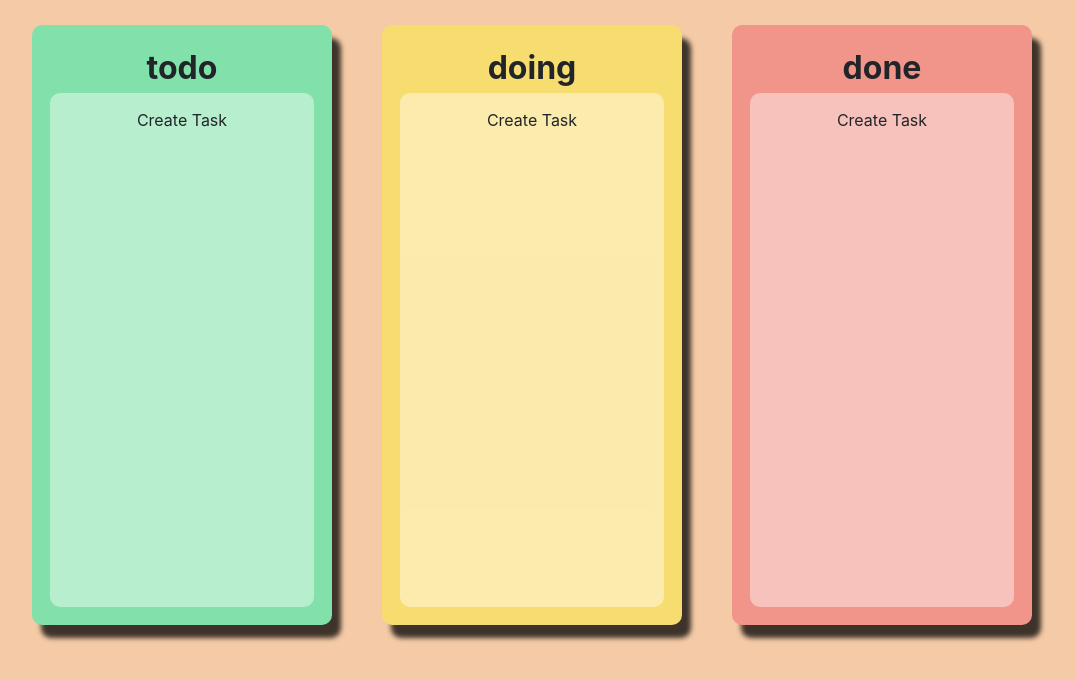
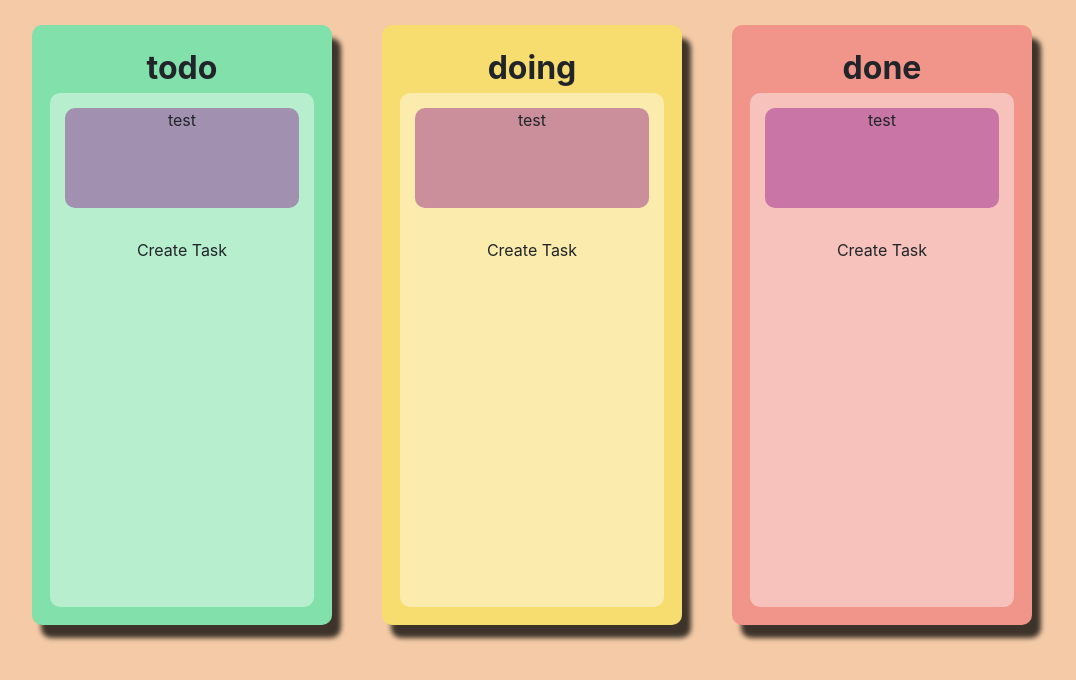
Before and after one commit to Siriwats/kanban-project-bsru, a Vue app: page / in a window 1280 px wide. Shown: the top 680 px of the page, without its empty margins (108-1184 px from the left). Built offline with nearby package versions, Linux system fonts and the light colour scheme.

Commit message:
create drop zone

```diff
--- a/src/App.vue
+++ b/src/App.vue
@@ -1,6 +1,6 @@
 <template>
   <div id="app">
-    <Kanban :data="data"/>
+    <Kanban :data="data" :create_task_submit="create_task_submit"/>
   </div>
 </template>
 
@@ -18,21 +18,35 @@ export default {
         {
           name: "todo",
           color: "#82E0AA",
-          tasks:[]
+          tasks:[{
+            task_name: "test"
+          },
+          ],
         },
         {
           name: "doing",
           color: "#F7DC6F",
-          tasks:[]
+          tasks:[{
+            task_name: "test"
+          },
+          ],
         },
         {
           name: "done",
           color: "#F1948A",
-          tasks:[]
+          tasks:[{
+            task_name: "test"
+          },
+          ],
         },
       ],
     };
   },
+  methods:{
+    create_task_submit(column_index,item){
+      this.data[column_index].tasks.push(item)
+    }
+  }
 };
 </script>
 
--- a/src/components/Kanban.vue
+++ b/src/components/Kanban.vue
@@ -7,16 +7,33 @@
       :key="index"
     >
       <div class="column-header">
-            {{column.name}}
+        {{ column.name }}
       </div>
       <div class="column-body">
+        <div v-for="(task, task_index) in column.tasks" :key="task_index">
+          <div
+            class="task"
+            :draggable="true"
+            @dragstart="start_move(task_index, index)"
+          >
+            {{ task.task_name }}
+          </div>
+          <div
+            class="drop_zone"
+            @dragenter.prevent="drop_zone_enter"
+            @dragleave.prevent="drop_zone_leave"
+            @dragover.prevent
+          ></div>
+        </div>
         <div class="create-task" @click="create_task(index)">Create Task</div>
       </div>
-
-
     </div>
     <b-modal ref="create-task-modal" title="Create Task">
-    <p class="my-4">Hello from modal!</p>
+      <input
+        class="input-task-name"
+        v-model="task_name"
+        @keyup.13="submit_create_task"
+      />
     </b-modal>
   </div>
 </template>
@@ -25,13 +42,40 @@
 export default {
   props: {
     data: Array,
+    create_task_submit: Function,
   },
-  methods:{
-      create_task(index_column){
-          console.log(index_column);
-         this.$refs["create-task-modal"].show()
-      }
-  }
+  methods: {
+    create_task(index_column) {
+      this.current_column_index = index_column;
+      this.$refs["create-task-modal"].show();
+    },
+    submit_create_task() {
+      this.create_task_submit(this.current_column_index, {
+        task_name: this.task_name,
+      });
+    },
+    start_move(task_index, column_index) {
+      this.current_column_index = column_index;
+      this.current_task_index = task_index;
+    },
+    drop_zone_enter(event) {
+      event.target.style.height = "100px";
+      event.target.style.borderStyle = "dotted";
+      event.target.style.transition = "height 0.5s";
+    },
+    drop_zone_leave(event) {
+      event.target.style.height = "10px";
+      event.target.style.borderStyle = "none";
+      event.target.style.transition = "height 0.5s";
+    },
+  },
+  data() {
+    return {
+      task_name: "",
+      current_column_index: "",
+      current_task_index: "",
+    };
+  },
 };
 </script>
 
@@ -53,7 +97,7 @@ export default {
   -moz-box-shadow: 9px 13px 5px 0px rgba(0, 0, 0, 0.75);
   box-shadow: 9px 13px 5px 0px rgba(0, 0, 0, 0.75);
 }
-.column-header{
+.column-header {
   display: flex;
   align-items: center;
   justify-content: center;
@@ -61,20 +105,34 @@ export default {
   font-size: 32px;
   font-weight: bold;
 }
-.column-body{
+.column-body {
   height: calc(100% - 50px);
   border-radius: 10px;
   padding: 5px;
   background-color: rgba(255, 255, 255, 0.425);
 }
-.create-task{
+.create-task {
   width: 100%;
   height: auto;
   padding: 10px;
   border-radius: 5px;
   cursor: pointer;
 }
-.create-task:hover{
-    background-color: #7FB3D5;
+.create-task:hover {
+  background-color: #7fb3d5;
+}
+.input-task-name {
+  width: 100%;
+}
+.task {
+  position: relative;
+  width: auto;
+  height: 100px;
+  border-radius: 10px;
+  margin: 10px;
+  background-color: rgba(128, 0, 128, 0.397);
+}
+.drop_zone {
+  height: 10px;
 }
 </style>
```
Lines whose indentation alone changed are shown as unchanged.
